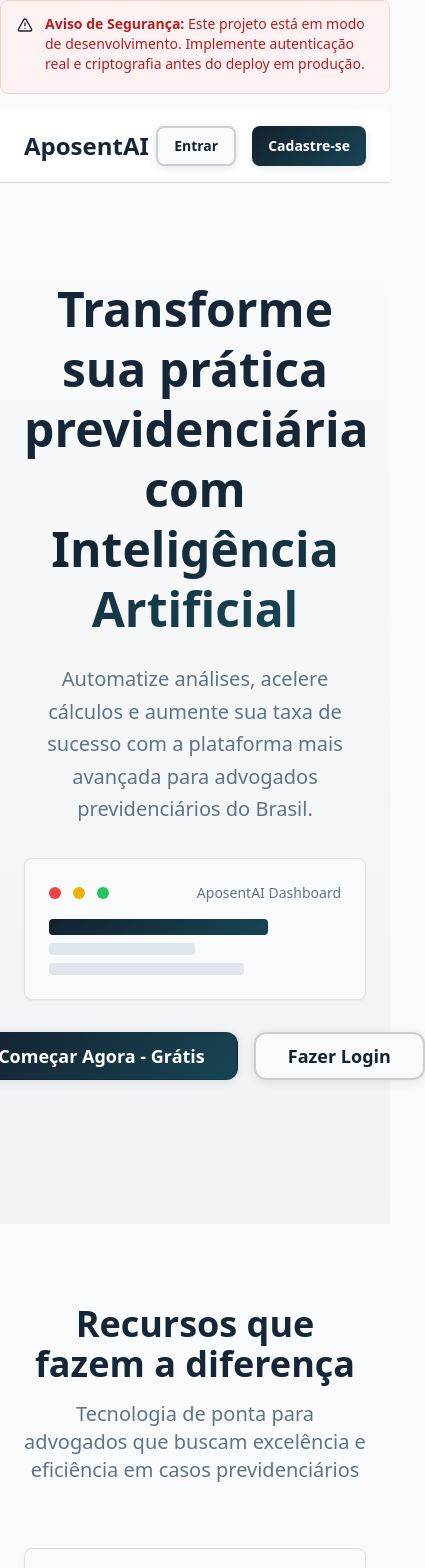
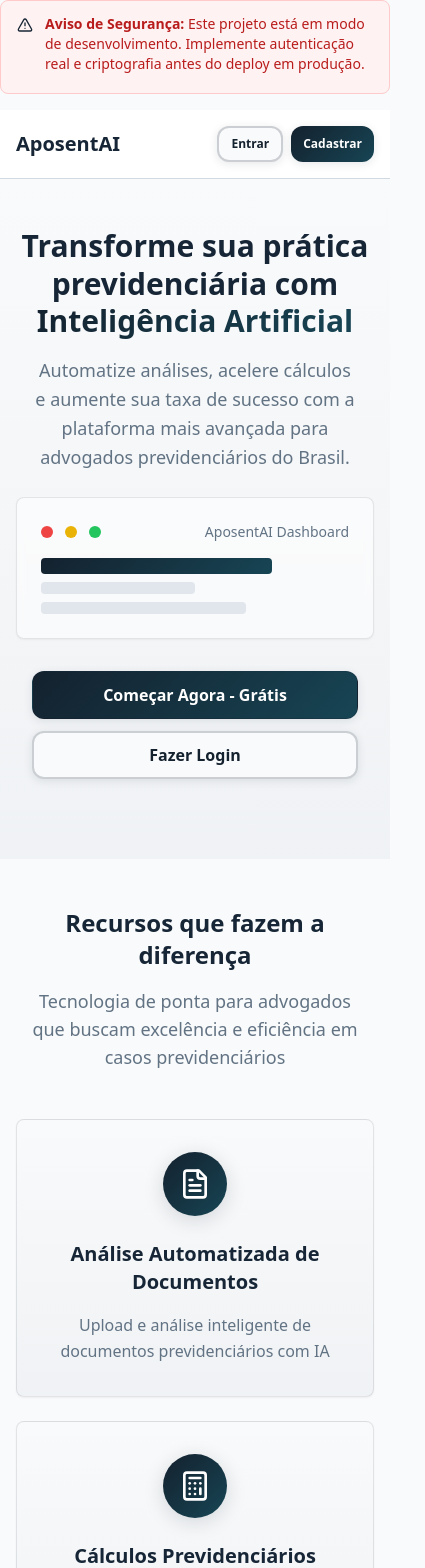
Before and after one commit to Monterazo/aposentai-c5ac2224, a React (Vite) app: page / in a window 390 px wide. Shown: the top 1568 px of the page, 425 px wide, since content can reach past the window. Built offline with nearby package versions, Linux system fonts and the light colour scheme.

Commit message:
Refactor: Improve responsiveness
The site's responsiveness has been improved by implementing a mobile menu (hamburger icon) and optimizing buttons and tables for smaller screens.

```diff
--- /dev/null
+++ b/src/components/ui/scrollable-table.tsx
@@ -0,0 +1,19 @@
+import { ReactNode } from "react";
+import { cn } from "@/lib/utils";
+import { ScrollArea, ScrollBar } from "@/components/ui/scroll-area";
+
+interface ScrollableTableProps {
+  children: ReactNode;
+  className?: string;
+}
+
+export const ScrollableTable = ({ children, className }: ScrollableTableProps) => {
+  return (
+    <ScrollArea className={cn("w-full", className)}>
+      <div className="min-w-full">
+        {children}
+      </div>
+      <ScrollBar orientation="horizontal" />
+    </ScrollArea>
+  );
+};
--- a/src/pages/Dashboard.tsx
+++ b/src/pages/Dashboard.tsx
@@ -86,7 +86,7 @@ const Dashboard = () => {
       <GlobalSearch isVisible={isSearchVisible} onClose={closeSearch} />
 
       {/* Main Dashboard Content */}
-      <div className="max-w-7xl mx-auto px-6 py-8">
+      <div className="max-w-7xl mx-auto px-4 sm:px-6 py-6 sm:py-8">
         {/* Overview Cards */}
         <div data-tour="dashboard-stats">
           <DashboardStats
@@ -98,7 +98,7 @@ const Dashboard = () => {
         </div>
 
         {/* Clients Section */}
-        <div className="grid grid-cols-1 lg:grid-cols-4 gap-8">
+        <div className="grid grid-cols-1 lg:grid-cols-4 gap-6 sm:gap-8">
           {/* Client List */}
           <div className="lg:col-span-3" data-tour="client-section">
             <Card className="p-6">
@@ -121,12 +121,13 @@ const Dashboard = () => {
               </div>
 
               {/* Controles de Filtros */}
-              <div className="flex justify-between items-center mb-6">
-                <div className="flex space-x-2">
+              <div className="flex flex-col sm:flex-row justify-between items-start sm:items-center gap-4 mb-6">
+                <div className="flex flex-wrap gap-2 w-full sm:w-auto overflow-x-auto">
                   <Button
                     variant={statusFilter === "all" ? "default" : "outline"}
                     size="sm"
                     onClick={() => setStatusFilter("all")}
+                    className="whitespace-nowrap"
                   >
                     Todos
                   </Button>
@@ -134,6 +135,7 @@ const Dashboard = () => {
                     variant={statusFilter === "new" ? "default" : "outline"}
                     size="sm"
                     onClick={() => setStatusFilter("new")}
+                    className="whitespace-nowrap"
                   >
                     Novos
                   </Button>
@@ -141,6 +143,7 @@ const Dashboard = () => {
                     variant={statusFilter === "analysis" ? "default" : "outline"}
                     size="sm"
                     onClick={() => setStatusFilter("analysis")}
+                    className="whitespace-nowrap"
                   >
                     Em Análise
                   </Button>
@@ -148,6 +151,7 @@ const Dashboard = () => {
                     variant={statusFilter === "pending" ? "default" : "outline"}
                     size="sm"
                     onClick={() => setStatusFilter("pending")}
+                    className="whitespace-nowrap"
                   >
                     Pendentes
                   </Button>
@@ -155,6 +159,7 @@ const Dashboard = () => {
                     variant={statusFilter === "completed" ? "default" : "outline"}
                     size="sm"
                     onClick={() => setStatusFilter("completed")}
+                    className="whitespace-nowrap"
                   >
                     Concluídos
                   </Button>
--- a/src/pages/Index.tsx
+++ b/src/pages/Index.tsx
@@ -46,22 +46,33 @@ const Index = () => {
       <DevSecurityWarning />
       {/* Header */}
       <header className="border-b border-border bg-card">
-        <div className="max-w-7xl mx-auto px-6 py-4">
+        <div className="max-w-7xl mx-auto px-4 sm:px-6 py-4">
           <div className="flex justify-between items-center">
             <div className="flex items-center space-x-8">
-              <h1 className="text-2xl font-bold text-foreground">AposentAI</h1>
+              <h1 className="text-xl sm:text-2xl font-bold text-foreground">AposentAI</h1>
               <nav className="hidden md:flex space-x-8">
                 <a href="#features" className="text-muted-foreground hover:text-foreground transition-colors">Recursos</a>
                 <a href="#pricing" className="text-muted-foreground hover:text-foreground transition-colors">Planos</a>
-
               </nav>
             </div>
-            <div className="flex items-center space-x-4">
-              <Button variant="outline" onClick={() => navigate("/auth/login")}>
+
+            {/* Desktop Navigation */}
+            <div className="hidden sm:flex items-center space-x-2 sm:space-x-4">
+              <Button variant="outline" size="sm" onClick={() => navigate("/auth/login")} className="text-sm">
                 Entrar
               </Button>
-              <Button onClick={() => navigate("/auth/register")}>
+              <Button size="sm" onClick={() => navigate("/auth/register")} className="text-sm">
                 Cadastre-se
+              </Button>
+            </div>
+
+            {/* Mobile Navigation */}
+            <div className="flex sm:hidden items-center space-x-2">
+              <Button variant="outline" size="sm" onClick={() => navigate("/auth/login")} className="text-xs px-3">
+                Entrar
+              </Button>
+              <Button size="sm" onClick={() => navigate("/auth/register")} className="text-xs px-3">
+                Cadastrar
               </Button>
             </div>
           </div>
@@ -72,14 +83,14 @@ const Index = () => {
 
 
       {/* Hero Section */}
-      <section className="py-24 px-6 bg-gradient-secondary">
+      <section className="py-12 sm:py-20 lg:py-24 px-4 sm:px-6 bg-gradient-secondary">
         <div className="max-w-7xl mx-auto text-center">
-          <div className="max-w-4xl mx-auto mb-12 animate-fade-in">
-            <h1 className="text-5xl md:text-6xl font-bold text-foreground mb-6 leading-tight">
+          <div className="max-w-4xl mx-auto mb-8 sm:mb-12 animate-fade-in">
+            <h1 className="text-3xl sm:text-4xl md:text-5xl lg:text-6xl font-bold text-foreground mb-4 sm:mb-6 leading-tight">
               Transforme sua prática previdenciária com
               <span className="bg-gradient-primary bg-clip-text text-transparent"> Inteligência Artificial</span>
             </h1>
-            <p className="text-xl text-muted-foreground mb-8 leading-relaxed">
+            <p className="text-lg sm:text-xl text-muted-foreground mb-6 sm:mb-8 leading-relaxed px-4">
               Automatize análises, acelere cálculos e aumente sua taxa de sucesso com a plataforma mais avançada para advogados previdenciários do Brasil.
             </p>
 
@@ -102,11 +113,21 @@ const Index = () => {
               </Card>
             </div>
 
-            <div className="flex justify-center space-x-4">
-              <Button size="lg" variant="premium" onClick={() => navigate("/auth/register")} className="text-lg px-8 py-4">
+            <div className="flex flex-col sm:flex-row justify-center gap-3 sm:gap-4 px-4">
+              <Button
+                size="lg"
+                variant="premium"
+                onClick={() => navigate("/auth/register")}
+                className="w-full sm:w-auto text-base sm:text-lg px-6 sm:px-8 py-3 sm:py-4"
+              >
                 Começar Agora - Grátis
               </Button>
-              <Button size="lg" variant="outline" onClick={() => navigate("/auth/login")} className="text-lg px-8 py-4">
+              <Button
+                size="lg"
+                variant="outline"
+                onClick={() => navigate("/auth/login")}
+                className="w-full sm:w-auto text-base sm:text-lg px-6 sm:px-8 py-3 sm:py-4"
+              >
                 Fazer Login
               </Button>
             </div>
@@ -115,18 +136,18 @@ const Index = () => {
       </section>
 
       {/* Features Section */}
-      <section id="features" className="py-20 px-6">
+      <section id="features" className="py-12 sm:py-16 lg:py-20 px-4 sm:px-6">
         <div className="max-w-7xl mx-auto">
-          <div className="text-center mb-16 animate-fade-in">
-            <h2 className="text-4xl font-bold text-foreground mb-4">
+          <div className="text-center mb-12 sm:mb-16 animate-fade-in">
+            <h2 className="text-2xl sm:text-3xl lg:text-4xl font-bold text-foreground mb-4">
               Recursos que fazem a diferença
             </h2>
-            <p className="text-xl text-muted-foreground max-w-3xl mx-auto">
+            <p className="text-lg sm:text-xl text-muted-foreground max-w-3xl mx-auto px-4">
               Tecnologia de ponta para advogados que buscam excelência e eficiência em casos previdenciários
             </p>
           </div>
 
-          <div className="grid md:grid-cols-3 gap-8">
+          <div className="grid grid-cols-1 md:grid-cols-3 gap-6 sm:gap-8">
             {features.map((feature, index) => <Card key={index} className="p-8 text-center border-primary/10 hover:shadow-strong transition-all duration-300 hover:-translate-y-2 bg-gradient-secondary">
                 <div className="inline-flex items-center justify-center w-16 h-16 bg-gradient-primary rounded-full mb-6 shadow-medium">
                   <feature.icon className="w-8 h-8 text-primary-foreground" />
@@ -269,18 +290,18 @@ const Index = () => {
       </section>
 
       {/* Pricing Section */}
-      <section id="pricing" className="py-20 px-6 bg-muted/30">
+      <section id="pricing" className="py-12 sm:py-16 lg:py-20 px-4 sm:px-6 bg-muted/30">
         <div className="max-w-7xl mx-auto">
-          <div className="text-center mb-16">
-            <h2 className="text-4xl font-bold text-foreground mb-4">
+          <div className="text-center mb-12 sm:mb-16">
+            <h2 className="text-2xl sm:text-3xl lg:text-4xl font-bold text-foreground mb-4">
               Planos que se adaptam ao seu escritório
             </h2>
-            <p className="text-xl text-muted-foreground">
+            <p className="text-lg sm:text-xl text-muted-foreground px-4">
               Escolha o plano ideal para o tamanho e necessidades do seu escritório
             </p>
           </div>
 
-          <div className="grid md:grid-cols-3 gap-8">
+          <div className="grid grid-cols-1 md:grid-cols-3 gap-6 sm:gap-8">
             <Card className="p-8 border-border hover:shadow-lg transition-shadow">
               <div className="text-center">
                 <h3 className="text-2xl font-bold text-foreground mb-2">Starter</h3>
```
Also changed, not shown: src/components/layout/AuthenticatedLayout.tsx (+24 -14 lines).
